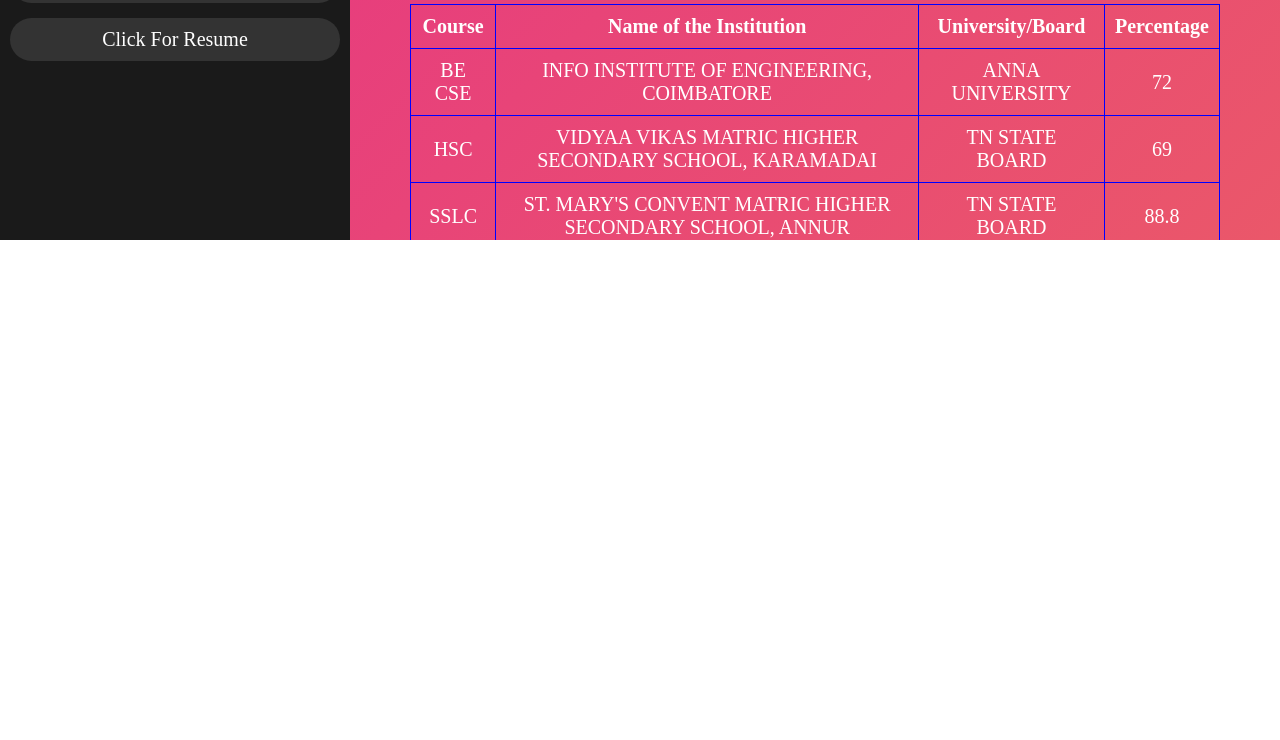
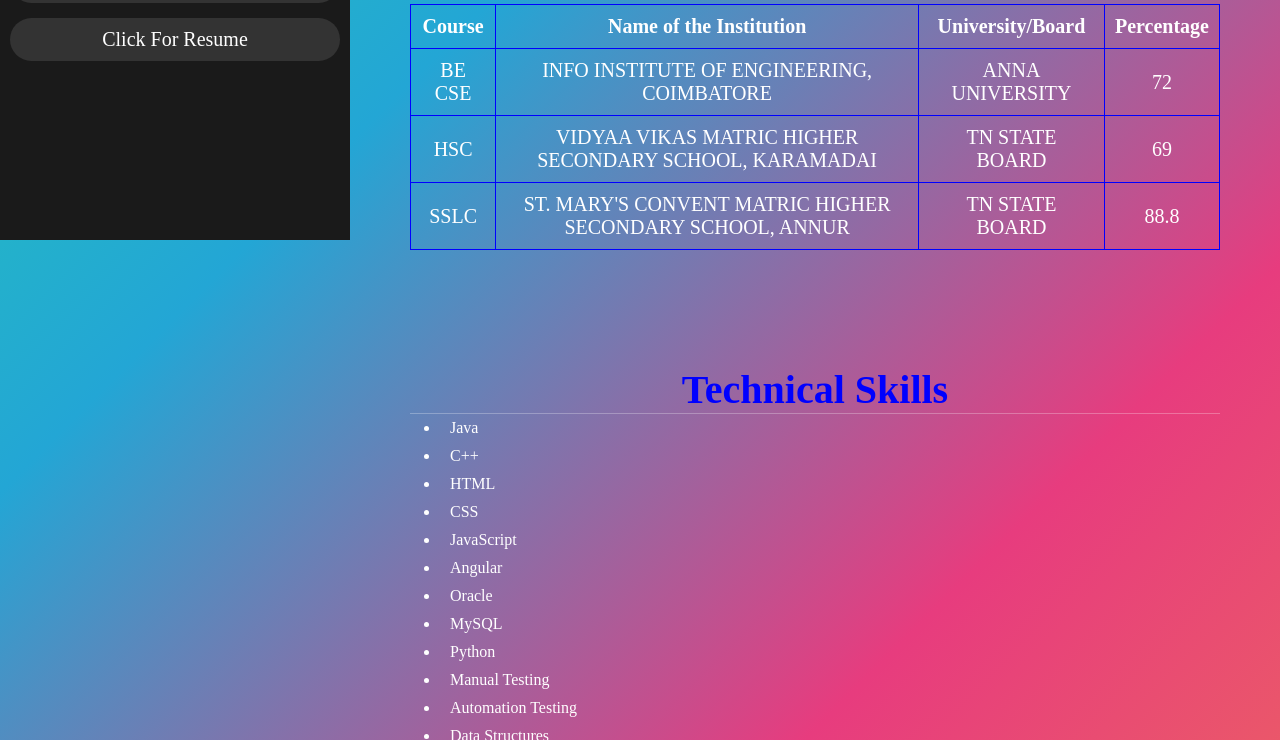
Before and after one commit to vasanthselvarajm/vasanth.github.io, a plain HTML site: page index.html in a window 1280 px wide. Shown: the part 560-1300 px from the top of the page. Before the commit the page ends 800 px from the top, so only its background shows below. Drawn offline with Linux system fonts and the light colour scheme.

Commit message:
Create sty.css

```diff
--- a/sty.css
+++ b/sty.css
@@ -18,14 +18,12 @@ body{
 }
 body, html {
 
-			height: 100%;
   background: linear-gradient(-45deg, #ee7752, #e73c7e, #23a6d5, #23d5ab);
 
-  background-size: 400% 400%;
+  background-size: 100% 100%;
 
   animation: gradient 15s ease infinite;
 
-  /*font-family: 'Oxygen', sans-serif;*/
 
 }
 
```
